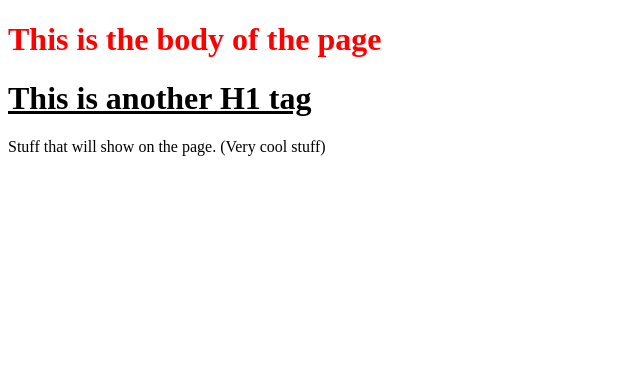
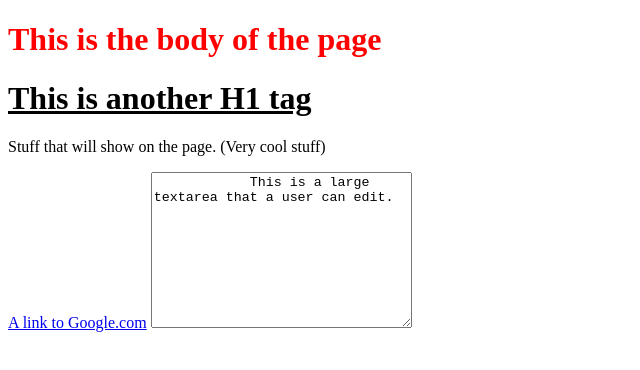
Before and after one commit to Hoffee-Toffee/WEB503-Lab-One-22, a website: page src/index.html in a window 1280 px wide. Shown: the whole page, without its empty margins (0-640 px from the left). Drawn offline with Linux system fonts and the light colour scheme.

Commit message:
Added A tag and Textarea tag

```diff
--- a/src/index.html
+++ b/src/index.html
@@ -15,5 +15,11 @@
         <p>Stuff that will show on the page.
             (Very cool stuff)</p>
         </p>
+
+        <a href="https://www.google.com">A link to Google.com</a>
+        <textarea name="textarea" id="textarea" cols="30" rows="10">
+            This is a large textarea that a user can edit.
+        </textarea>
+
     </body>
 </html>
```
